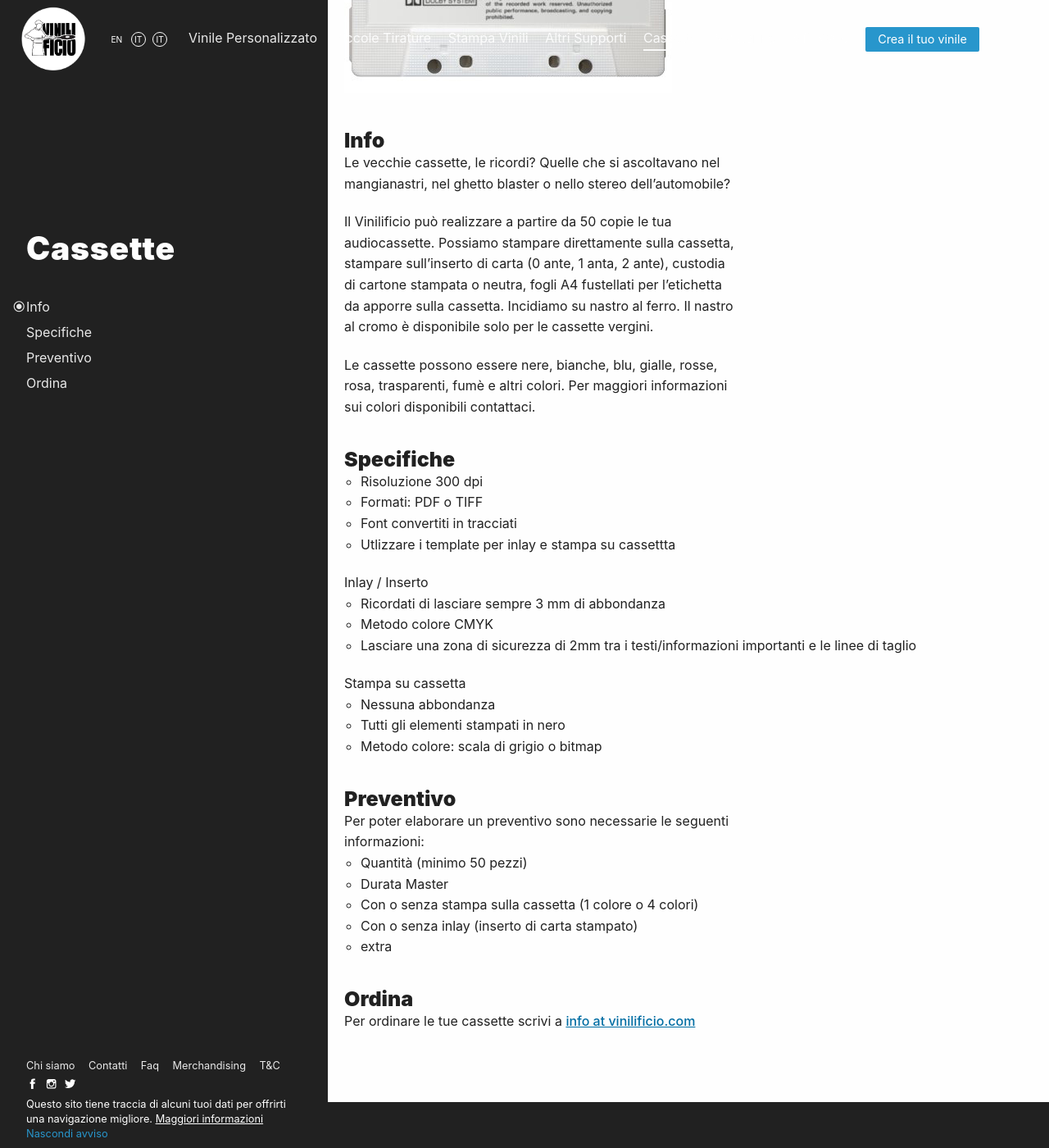
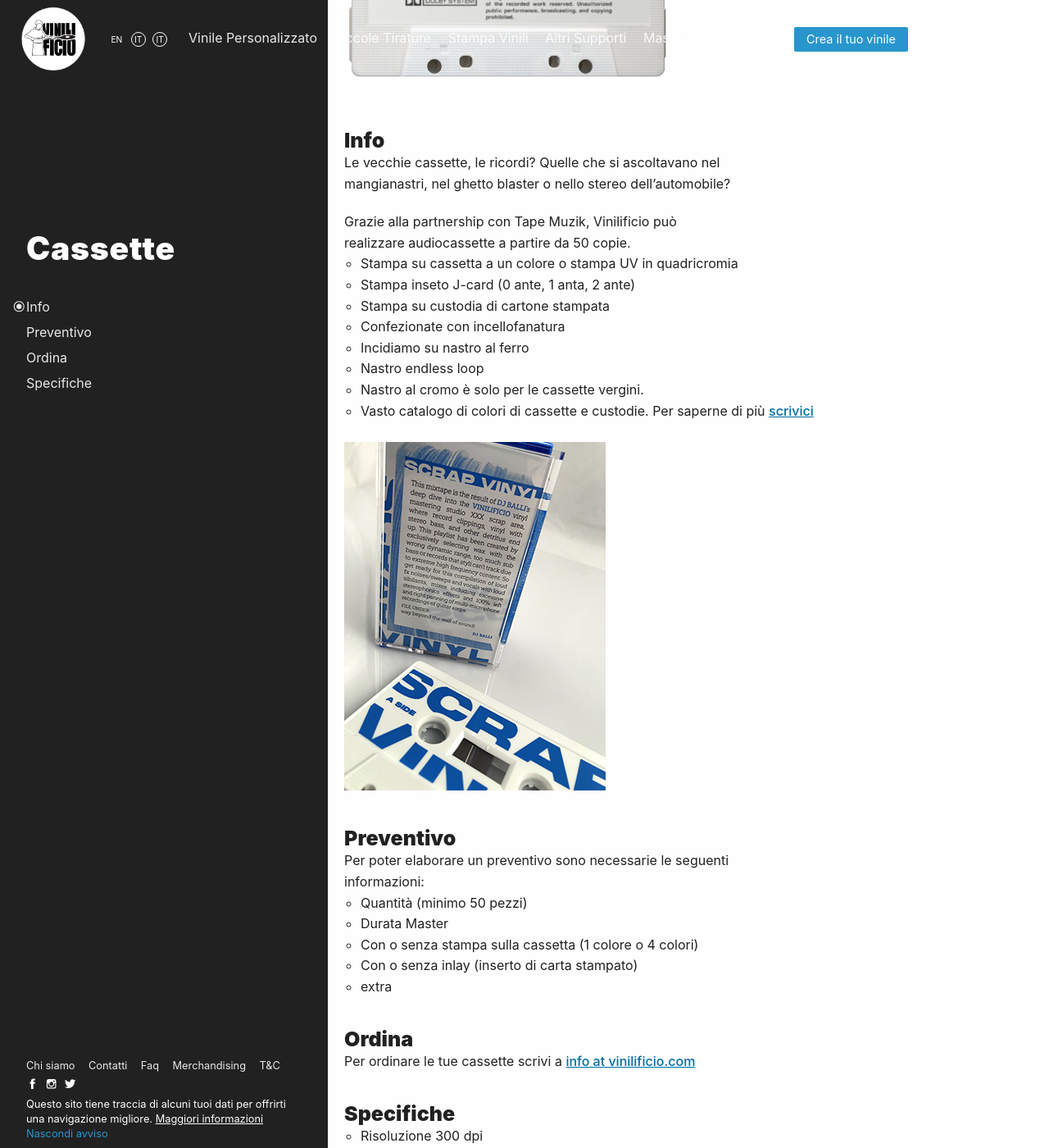
Before and after one commit to Vinilificio/vinilificio.com, a Jekyll site: the page built from _pages/cassette.md, in a window 1280 px wide and 1400 px high, scrolled down 419 px. Shown: the whole window at 82% size. Built offline with Jekyll 4.4.1, drawn with Linux system fonts in a browser that asks for light colours; nearby versions of some CDN libraries; comment, search, counter and statistics services are not loaded; some of the changed text lies outside the part shown.

Commit message:
Update cassette.md

```diff
--- a/_pages/cassette.md
+++ b/_pages/cassette.md
@@ -22,28 +21,19 @@ ref: cassette
 
 Le vecchie cassette, le ricordi? Quelle che si ascoltavano nel mangianastri, nel ghetto blaster  o nello stereo dell’automobile?
 
-Il Vinilificio può realizzare a partire da 50 copie le tua audiocassette. Possiamo stampare direttamente sulla cassetta, stampare sull’inserto di carta (0 ante, 1 anta, 2 ante), custodia di cartone stampata o neutra, fogli A4 fustellati per l'etichetta da apporre sulla cassetta. Incidiamo su nastro al ferro. Il nastro al cromo è disponibile solo per le cassette vergini.
+Grazie alla partnership con Tape Muzik, Vinilificio può realizzare audiocassette a partire da 50 copie.
 
-Le cassette possono essere nere, bianche, blu, gialle, rosse, rosa, trasparenti, fumè e altri colori. Per maggiori informazioni sui colori disponibili contattaci.
+- Stampa su cassetta a un colore o stampa UV in quadricromia
+- Stampa inseto J-card (0 ante, 1 anta, 2 ante)
+- Stampa su custodia di cartone stampata
+- Confezionate con incellofanatura
+- Incidiamo su nastro al ferro
+- Nastro endless loop
+- Nastro al cromo è solo per le cassette vergini.
+- Vasto catalogo di colori di cassette e custodie. Per saperne di più <a href="mailto:info@vinilificio.com">scrivici</a>
 
-### Specifiche
+![cassetta](/img/cassette_scrapvinyl02.jpg)
 
-* Risoluzione 300 dpi
-* Formati: PDF o TIFF
-* Font convertiti in tracciati
-* Utlizzare i template per inlay e stampa su cassettta
-
-Inlay / Inserto
-
-* Ricordati di lasciare sempre 3 mm di abbondanza
-* Metodo colore CMYK
-* Lasciare una zona di sicurezza di 2mm tra i testi/informazioni importanti e le linee di taglio
-
-Stampa su cassetta
-
-* Nessuna abbondanza
-* Tutti gli elementi stampati in nero
-* Metodo colore: scala di grigio o bitmap
 
 ### Preventivo
 
@@ -58,3 +48,25 @@ Per poter elaborare un preventivo sono necessarie le seguenti informazioni:
 ### Ordina
 
 Per ordinare le tue cassette scrivi a <a href="mailto:info@vinilificio.com">info at vinilificio.com</a>
+
+
+### Specifiche
+
+* Risoluzione 300 dpi
+* Formati: PDF
+* Font convertiti in tracciati
+* Utlizzare i template per inlay e stampa su cassettta
+
+Inlay / Inserto
+
+* Ricordati di lasciare sempre 3 mm di abbondanza
+* Metodo colore CMYK
+* Lasciare una zona di sicurezza di 2mm tra i testi/informazioni importanti e le linee di taglio
+
+Stampa su cassetta
+
+* Nessuna abbondanza
+* Tutti gli elementi stampati devono essere in nero (solo per la stampa ad un colore)
+* Metodo colore: scala di grigio o bitmap, per la stampa ad un colore) / CMYK per stampa UV
+
+<a href="mailto:info@vinilificio.com">Scrivici</a> per richiedere templates e maggiori informazioni
```
Also changed, not shown: other parts of _pages/cassette.md (+3 -4 lines).
